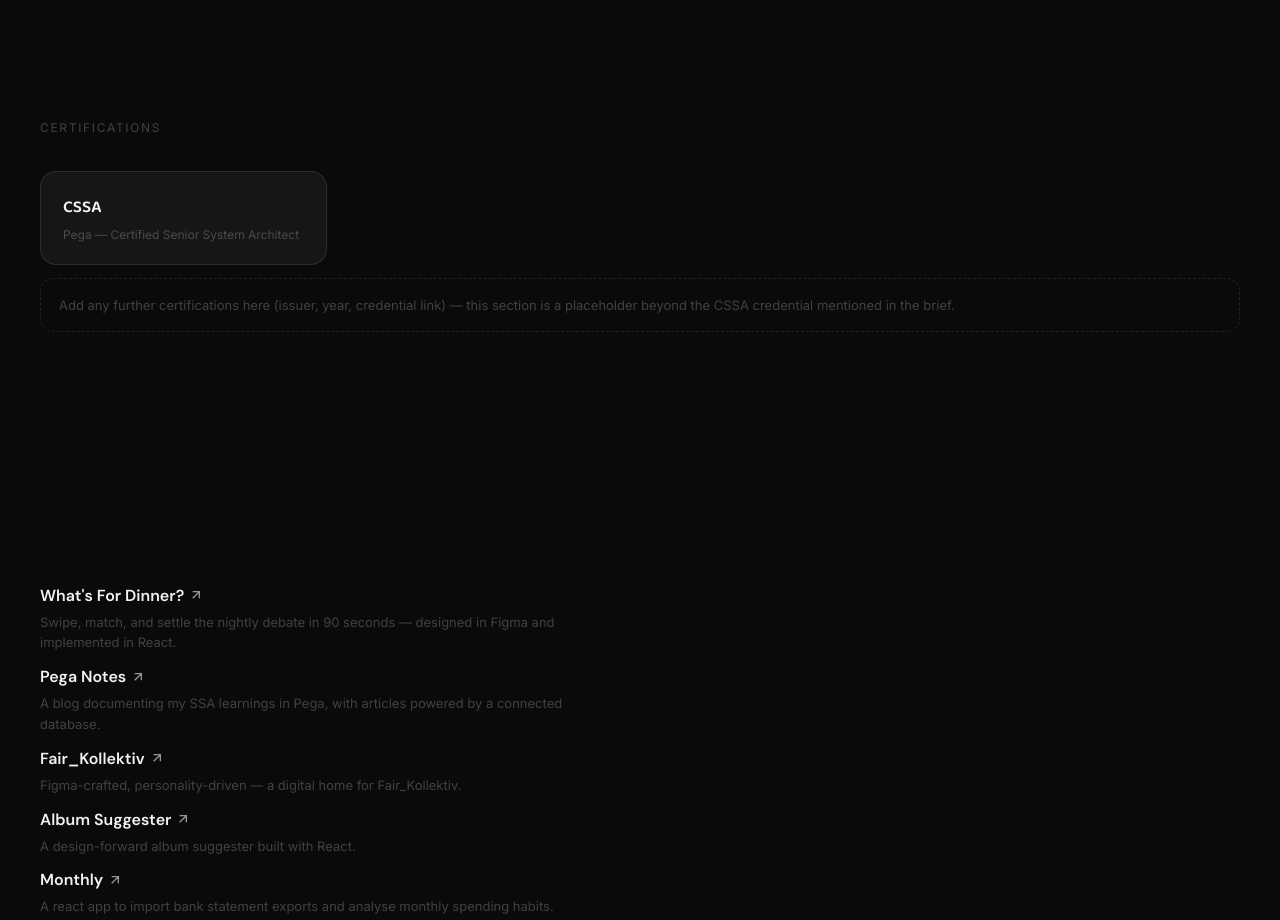
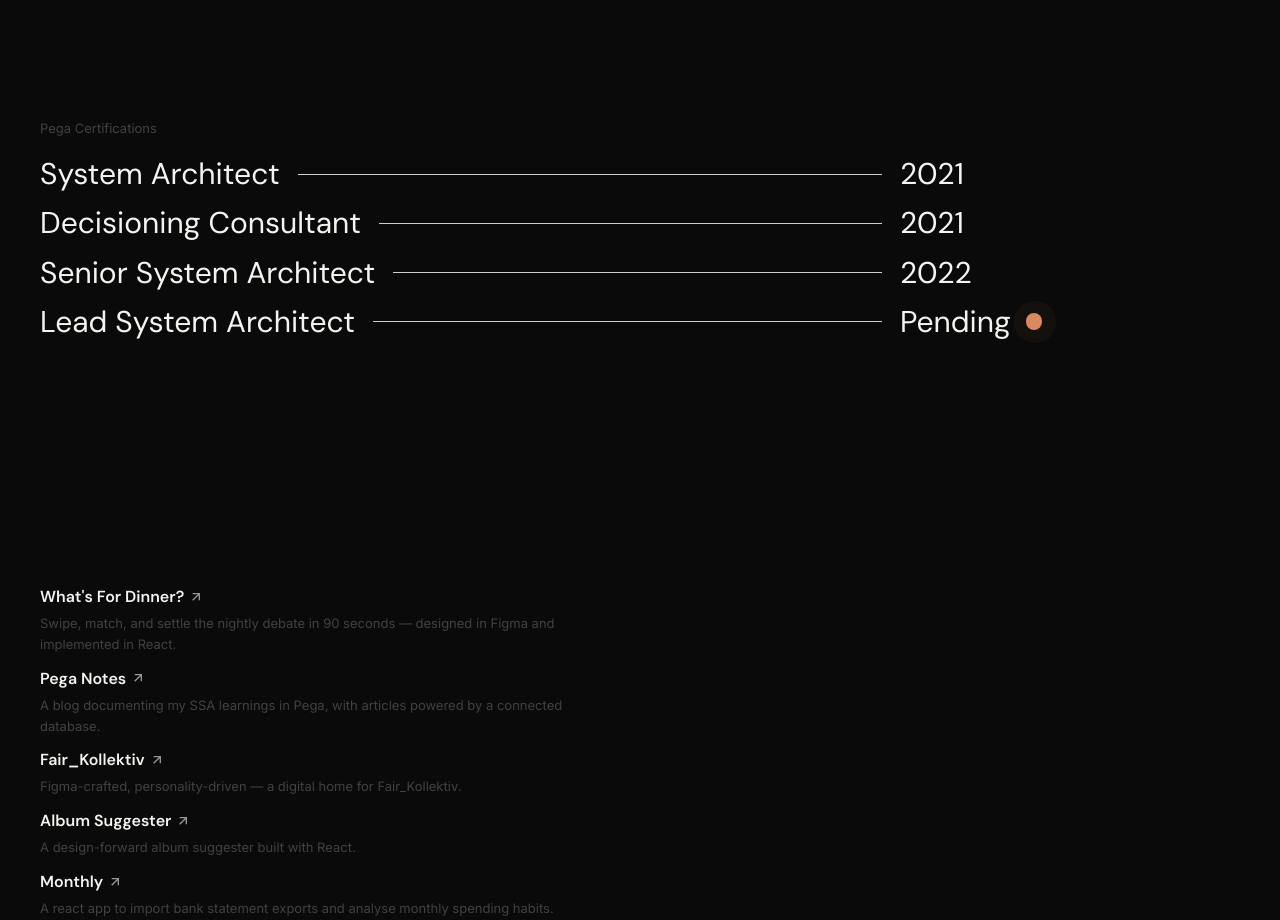
Before and after one commit to Vanilla487/portfolio, a plain HTML site: page index.html in a window 1280 px wide. Shown: the part 1660-2580 px from the top of the page. Drawn offline with Linux system fonts and the light colour scheme.

Commit message:
Redesign certifications section as ruled list with pulsing status dot
Replace the CSSA card and placeholder note with a list of Pega
certifications (name, connecting rule, year) and an animated orange
dot on the pending Lead System Architect entry. Adds EN/DE strings and
disables the pulse under prefers-reduced-motion.

Co-Authored-By: Claude Opus 5.5 <noreply@anthropic.com>
Claude-Session: https://claude.ai/code/session_01MExicoKsfvehEMbbM3C4yP

```diff
--- a/index.html
+++ b/index.html
@@ -132,14 +132,32 @@
   </section>
 
   <section id="certifications">
-    <div class="section-label" data-i18n="certs.label">certifications</div>
-    <div class="cert-grid">
-      <div class="cert-card">
-        <div class="cert-name">CSSA</div>
-        <div class="cert-issuer">Pega — Certified Senior System Architect</div>
-      </div>
-    </div>
-    <p class="cert-note" data-i18n="certs.note">Add any further certifications here (issuer, year, credential link) — this section is a placeholder beyond the CSSA credential mentioned in the brief.</p>
+    <div class="cert-label" data-i18n="certs.label">Pega Certifications</div>
+    <ul class="cert-list">
+      <li class="cert-row">
+        <span class="cert-name">System Architect</span>
+        <span class="cert-line" aria-hidden="true"></span>
+        <span class="cert-year">2021</span>
+      </li>
+      <li class="cert-row">
+        <span class="cert-name">Decisioning Consultant</span>
+        <span class="cert-line" aria-hidden="true"></span>
+        <span class="cert-year">2021</span>
+      </li>
+      <li class="cert-row">
+        <span class="cert-name">Senior System Architect</span>
+        <span class="cert-line" aria-hidden="true"></span>
+        <span class="cert-year">2022</span>
+      </li>
+      <li class="cert-row">
+        <span class="cert-name">Lead System Architect</span>
+        <span class="cert-line" aria-hidden="true"></span>
+        <span class="cert-year cert-pending">
+          <span data-i18n="certs.pending">Pending</span>
+          <span class="pulse-dot" aria-hidden="true"></span>
+        </span>
+      </li>
+    </ul>
   </section>
 
   <section id="projects">
@@ -253,8 +271,8 @@
       'work.bs.desc':'Owned a central feature for distributing letters across all case types within the application.',
       'work.hmrc.title':'system architect',
       'work.hmrc.desc':'Participated in design of new features with SSAs and LSAs, owning small pieces of functionality and addressing defects.',
-      'certs.label':'certifications',
-      'certs.note':'Add any further certifications here (issuer, year, credential link) — this section is a placeholder beyond the CSSA credential mentioned in the brief.',
+      'certs.label':'Pega Certifications',
+      'certs.pending':'Pending',
       'projects.label':'projects',
       'contact.label':'contact',
       'contact.body':'Add your preferred contact copy here — a short line inviting people to reach out, plus real links below.',
@@ -277,8 +295,8 @@
       'work.bs.desc':'Verantwortlich für eine zentrale Funktion zur Verteilung von Schreiben über alle Case Types der Anwendung hinweg.',
       'work.hmrc.title':'system architect',
       'work.hmrc.desc':'Mitwirkung am Design neuer Funktionen mit SSAs und LSAs, Verantwortung für einzelne Funktionsbausteine und Fehlerbehebung.',
-      'certs.label':'zertifikate',
-      'certs.note':'Weitere Zertifikate hier ergänzen (Aussteller, Jahr, Link) — dieser Abschnitt ist über die im Brief genannte CSSA-Zertifizierung hinaus ein Platzhalter.',
+      'certs.label':'Pega-Zertifikate',
+      'certs.pending':'Ausstehend',
       'projects.label':'projekte',
       'contact.label':'kontakt',
       'contact.body':'Hier eigenen Kontakttext ergänzen — eine kurze Einladung zur Kontaktaufnahme sowie echte Links unten.',
--- a/main.css
+++ b/main.css
@@ -217,25 +217,66 @@
   }
 
   /* ---------- Certifications ---------- */
-  .cert-grid{
-    display:grid;
-    grid-template-columns:repeat(auto-fill, minmax(240px,1fr));
-    gap:18px;
-  }
-  .cert-card{
-    background:var(--surface);
-    border:1px solid var(--rule);
-    border-radius:16px;
-    padding:22px;
-  }
-  .cert-name{ font-family:'Baloo 2',sans-serif; font-weight:600; font-size:17px; margin-bottom:6px; }
-  .cert-issuer{ font-size:12px; color:var(--text-dimmer); }
-  .cert-note{
+  .cert-label{
     font-size:13px;
     color:var(--text-dimmer);
-    border:1px dashed var(--rule);
-    border-radius:14px;
-    padding:18px;
+    margin-bottom:14px;
+  }
+  .cert-list{
+    list-style:none;
+    margin:0;
+    padding:0 1.6em 0 0; /* room for the dot that sits past the year column */
+    max-width:1040px;
+    font-family:'DM Sans', sans-serif;
+    font-size:clamp(18px, 2.4vw, 30px);
+    line-height:1.2;
+  }
+  .cert-row{
+    display:grid;
+    /* name | stretching rule | fixed-width year column so all years line up */
+    grid-template-columns:auto 1fr 4.4em;
+    align-items:center;
+    gap:0.6em;
+    padding:0.22em 0;
+  }
+  .cert-name{ white-space:nowrap; }
+  .cert-line{
+    height:1px;
+    background:var(--text);
+    opacity:.85;
+  }
+  .cert-year{ white-space:nowrap; }
+  .cert-pending{
+    display:inline-flex;
+    align-items:center;
+    gap:0.5em;
+  }
+
+  /* Pulsing status dot: solid core + an expanding, fading ring */
+  .pulse-dot{
+    position:relative;
+    width:0.55em;
+    height:0.55em;
+    border-radius:50%;
+    background:var(--focus);
+    flex-shrink:0;
+  }
+  .pulse-dot::after{
+    content:'';
+    position:absolute;
+    inset:0;
+    border-radius:50%;
+    background:var(--focus);
+    animation:cert-pulse 1.8s ease-out infinite;
+  }
+  @keyframes cert-pulse{
+    0%  { transform:scale(1);   opacity:.7; }
+    100%{ transform:scale(2.6); opacity:0; }
+  }
+
+  @media (max-width: 560px){
+    .cert-name{ white-space:normal; }
+    .cert-row{ gap:0.5em; }
   }
 
   /* ---------- Projects ---------- */
@@ -491,6 +532,7 @@
   @media (prefers-reduced-motion: reduce){
     html{ scroll-behavior:auto; }
     *{ transition:none !important; }
+    .pulse-dot::after{ animation:none; opacity:0; }
   }
 
   [data-i18n]{ }
```
